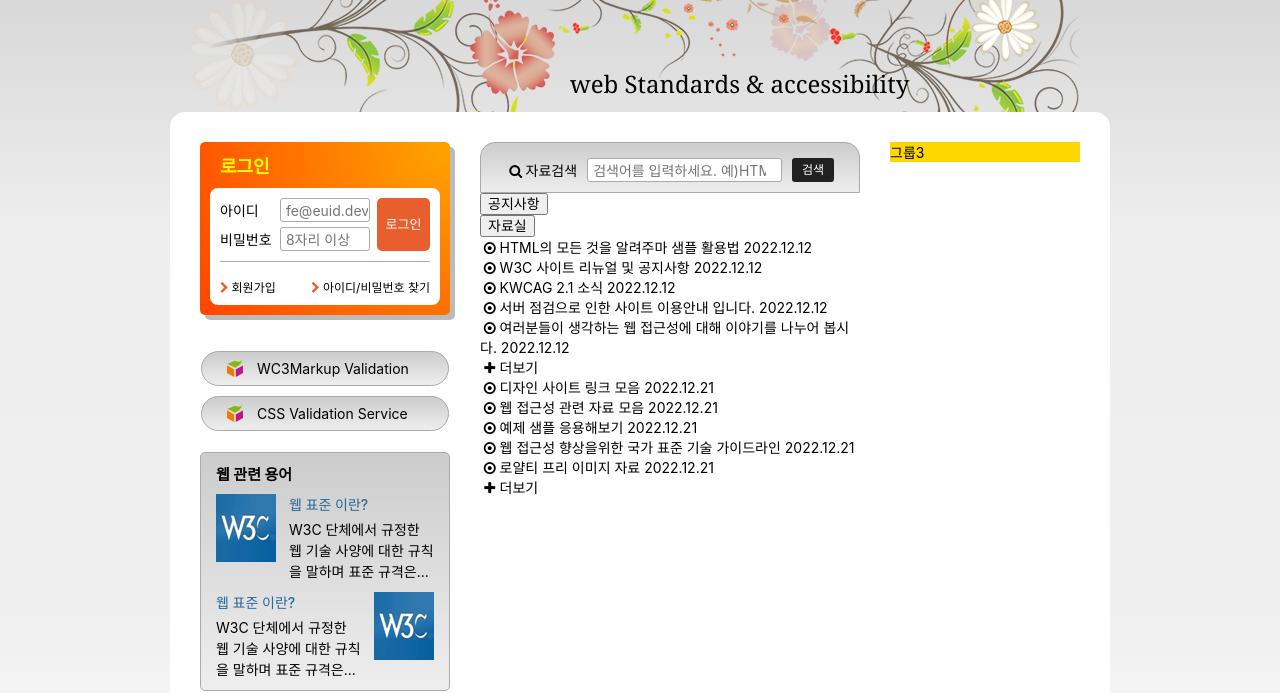
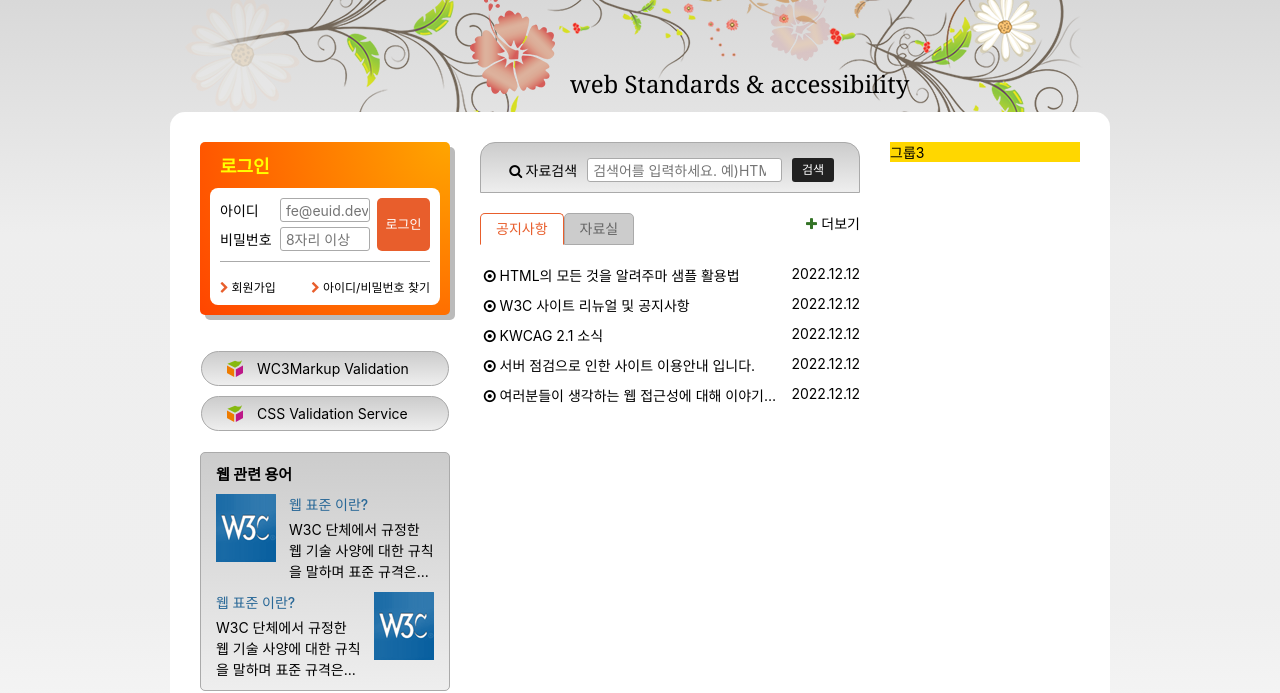
Before and after one commit to tiramin/HTML5, a plain HTML site: page index.html in a window 1280 px wide. Shown: the part 135-828 px from the top of the page. Drawn offline with Linux system fonts and the light colour scheme; a web font is replaced by a local one.

Commit message:
공지사항 탭 완성

```diff
--- a/index.html
+++ b/index.html
@@ -213,15 +213,14 @@
       </form>
 
       <div class="board">
-        <ul class="tablist" role="tablist">
-          <li role="none"><button type="button" class="tab" role="tab" aria-controls="notice" id="noticeButton" aria-selected="true">공지사항</button></li>
-          <li role="none"><button type="button" class="tab" role="tab" aria-controls="archive" id="archiveButton" aria-selected="false">자료실</button></li>
-        </ul>
+        <div class="tablist" role="tablist">
+          <button type="button" class="tab is-select" role="tab" aria-controls="notice" id="noticeButton" aria-selected="true">공지사항</button>
+          <button type="button" class="tab" role="tab" aria-controls="archive" id="archiveButton" aria-selected="false">자료실</button>
         </div>
 
-      <div class="notice tab-panel" role="tabpanel" id="notice" aria-labelledby="noticeButton">
+        <div class="notice tab-panel is-select" role="tabpanel" id="notice" aria-labelledby="noticeButton">
           <h2 class="a11y-hidden">공지사항</h2>
-        <ul class="board">
+          <ul class="board-list">
             <li>
               <a class="icon-dot-circled" href="/">HTML의 모든 것을 알려주마 샘플 활용법</a>
               <time datetime="2022-12-12T13:53:45">2022.12.12</time>
@@ -249,7 +248,7 @@
 
         <div class="archive tab-panel" role="tabpanel" id="archive" aria-labelledby="archiveButton">
           <h2 class="a11y-hidden">자료실</h2>
-        <ul class="board">
+          <ul class="board-list">
             <li>
               <a class="icon-dot-circled" href="/">디자인 사이트 링크 모음</a>
               <time datetime="2022-12-21T13:53:45">2022.12.21</time>
@@ -274,6 +273,7 @@
           <!-- 더보기->자료실 더보기 -->
           <a href="/" class="board-more icon-plus" aria-labelledby="archiveButton">더보기</a>
         </div>
+      </div> <!-- board 끝 -->
 
     </div>
     <div class="group group3">
@@ -286,6 +286,8 @@
       푸터
     </div>
   </footer>
+  <script>
 
+  </script>
 </body>
 </html>
--- a/styles/style.css
+++ b/styles/style.css
@@ -522,6 +522,66 @@ body{
   font-size: 1.2rem;
 }
 
+/* 공지사항 및 자료실 */
+.board, .board-list{
+  margin-top: 20px;
+  position: relative;
+}
+.tablist{
+  display: flex;
+  flex-flow: row nowrap;
+}
+.tab{
+  border: 1px solid #aaa;
+  background: #ccc;
+  border-radius: 5px 5px 0 0;
+  padding: 7px 15px;
+  color: #666;
+}
+.tab.is-select{
+  background: #fff;
+  color: #e85e2c;
+  /* border: 1px solid #e85e2c;
+  border-bottom: 0; */
+  border-color: currentColor currentColor #fff currentColor;
+}
+
+.tab-panel{
+  display: none;
+  margin-top: 15px;
+}
+.is-select.tab-panel{
+  display: block;
+}
+
+.board-list li{
+  display: flex;
+  flex-flow: row nowrap;
+  justify-content: space-between;
+  margin-top: 10px;
+}
+.board-list li a{
+  overflow: hidden;
+  white-space: nowrap;
+  text-overflow: ellipsis; /* 말줄임표. 혼자안쓰이고 세트로 쓰임 */
+  flex-shrink: 1; /* 너비를 지정해주는 대신 shrink 로 축소시킴 */
+}
+.board-list time{
+  flex-shrink: 0;
+  margin-left: 10px;
+}
+
+.board-more{
+  position: absolute;
+  top: -8px;
+  right: -8px;
+  padding: 8px; /* 필수는 아님. 키보드 클릭영역을 넓히기 위해*/
+}
+.icon-plus::before{
+  color: hsla(110, 50%, 30%, 1);
+  /* 색의 농도를 결정하기 좋다. */
+}
+
 /* 슬로건 */
 .slogan{
   background: skyblue;
```
Lines whose indentation alone changed are shown as unchanged.
